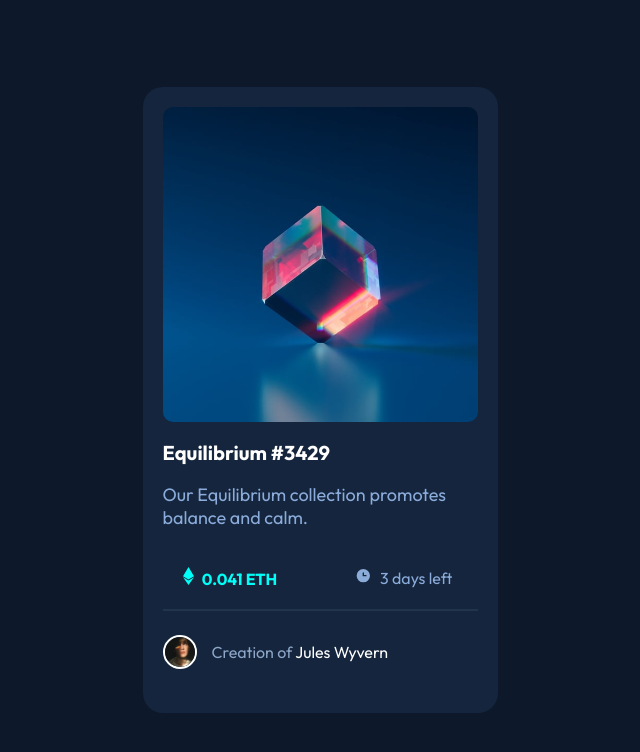
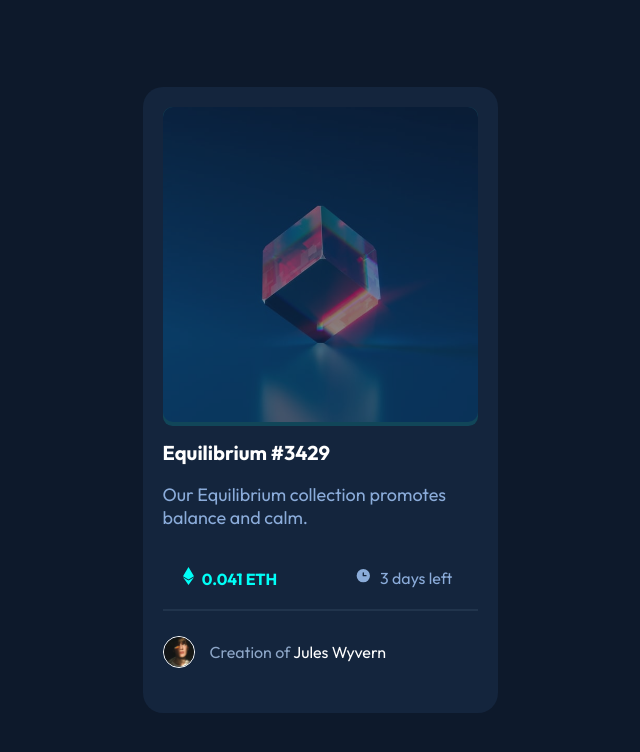
Before and after one commit to patricksanto/NFT-preview-card-component, a plain HTML site: page index.html in a window 1280 px wide. In both pictures the pointer is over the element 640 px from the left and 266 px from the top of the page. Shown: the whole page, without its empty margins (320-960 px from the left). Drawn offline with Linux system fonts and the light colour scheme.

Commit message:
img hover

```diff
--- a/index.html
+++ b/index.html
@@ -32,7 +32,7 @@
 
     <div class="user">
       <img class="avatar" src="./images/image-avatar.png" alt="Jules">
-      <p>Creation of <strong>Jules Wyvern</strong>
+      <p>Creation of <a href="/">Jules Wyvern</a>
       </p>
     </div>
 
--- a/style.css
+++ b/style.css
@@ -4,13 +4,28 @@
   max-width: 100%;
   border-radius: 10px;
 }
+.logo:hover {
+  background-color: hsla(178, 100%, 50%, 0.3);
+  width: 100%;
+  height: 100%;
+  top: 0;
+  border-radius: 0.6rem;
+  place-items: center;
+  transition: opacity 0.3s ease-in-out;
+  opacity: 0.5;
+  cursor: pointer;
+}
+a {
+  color: none;
+  text-decoration: none;
+  margin: 0;
+}
 body {
   font-family: "Outfit";
   display: flex;
   flex-wrap: wrap;
   max-width: 1440px;
-  height: 800px;
-  /* max-width: 315px; */
+  height: 100vh;
   background-color: hsl(217, 54%, 11%);
   margin: auto auto;
   justify-content: center;
@@ -25,6 +40,11 @@ body {
 h1 {
   color: white;
   font-size: 1.25rem;
+}
+h1:hover {
+  color: aqua;
+  transition: 400ms;
+  cursor: pointer;
 }
 p {
   color: hsl(215, 51%, 70%);
@@ -60,7 +80,7 @@ p {
   max-width: 100%;
   width: 30px;
   height: 30px;
-  border: 2px solid white;
+  border: 1px solid white;
   border-radius: 50%;
 }
 .user p {
@@ -69,9 +89,14 @@ p {
   padding: 0px 15px;
   color: #8da6c7;
 }
-.user p strong {
+.user a {
   color: white;
-  font-weight: 400;
+  font-weight: ;
+}
+.user a:hover {
+  color: aqua;
+  transition: 400ms;
+  cursor: pointer;
 }
 /*
 .attribution {
```
